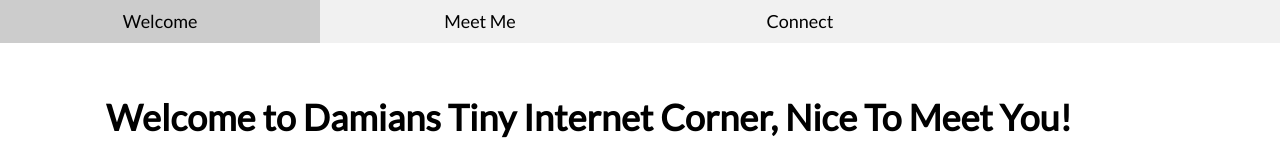
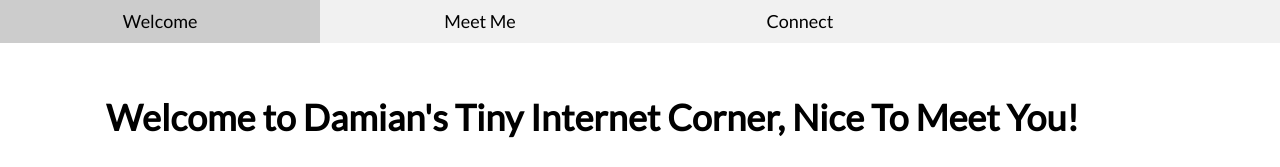
Before and after one commit to dcampbell2/dcampbell2.github.io, a plain HTML site: page index.html in a window 1280 px wide. Shown: the top 167 px of the page. Drawn offline with Linux system fonts and the light colour scheme.

Commit message:
Typo fix

```diff
--- a/index.html
+++ b/index.html
@@ -54,7 +54,7 @@
   <div class="w3-content" style="max-width:1100px;margin-top:80px;margin-bottom:80px">
 
     <div class="w3-panel">
-      <h1><b>Welcome to Damians Tiny Internet Corner, Nice To Meet You!</b></h1>
+      <h1><b>Welcome to Damian's Tiny Internet Corner, Nice To Meet You!</b></h1>
     </div>
 
     <!-- Slideshow -->
```
